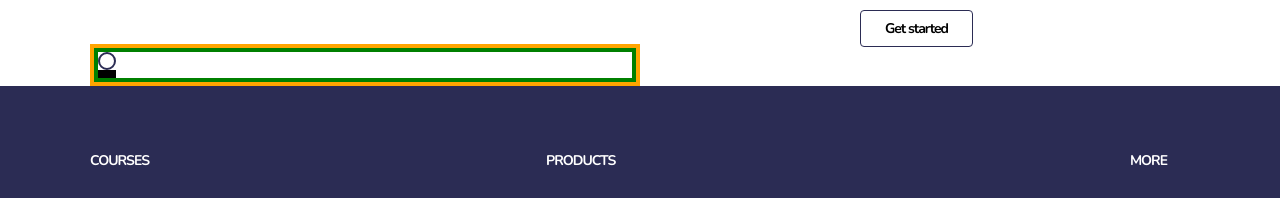
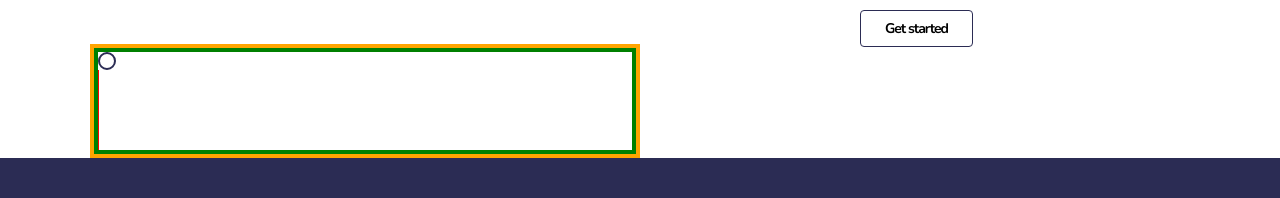
Before and after one commit to sambabib/resagratia, a React (Create React App) app: page /learn/excel in a window 1280 px wide. Shown: the part 370-568 px from the top of the page. Built offline with nearby package versions, Linux system fonts and the light colour scheme.

Commit message:
added netlify internal routing

```diff
--- a/src/screens/Learn/Excel/excel.scss
+++ b/src/screens/Learn/Excel/excel.scss
@@ -114,7 +114,10 @@
               }
 
               .border {
-                  border: 4px solid rgba($color: #000000, $alpha: 1.0);
+                  border-left: 1px solid red;
+                  border-left-width: thin;
+                  height: 80px;
+
               }
           }
         }
```
Also changed, not shown: 1 other file (tests, documents, lock files or other folders).
